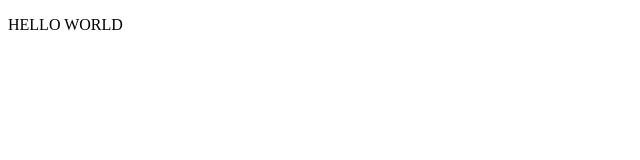
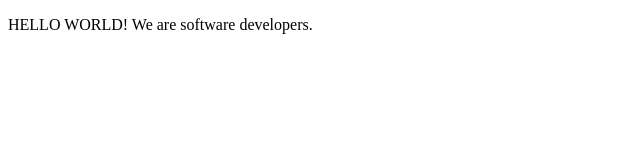
Before and after one commit to lagra-iku/microversewithcarlos, a plain HTML site: page index.html in a window 1280 px wide. Shown: the whole page, without its empty margins (0-640 px from the left). Drawn offline with Linux system fonts and the light colour scheme.

Commit message:
added line to index file

```diff
--- a/index.html
+++ b/index.html
@@ -7,7 +7,7 @@
 </head>
 <body>
     <div class="main">
-        <p>HELLO WORLD</p>
+        <p>HELLO WORLD! We are software developers.</p>
     </div>
 </body>
 </html>
```
